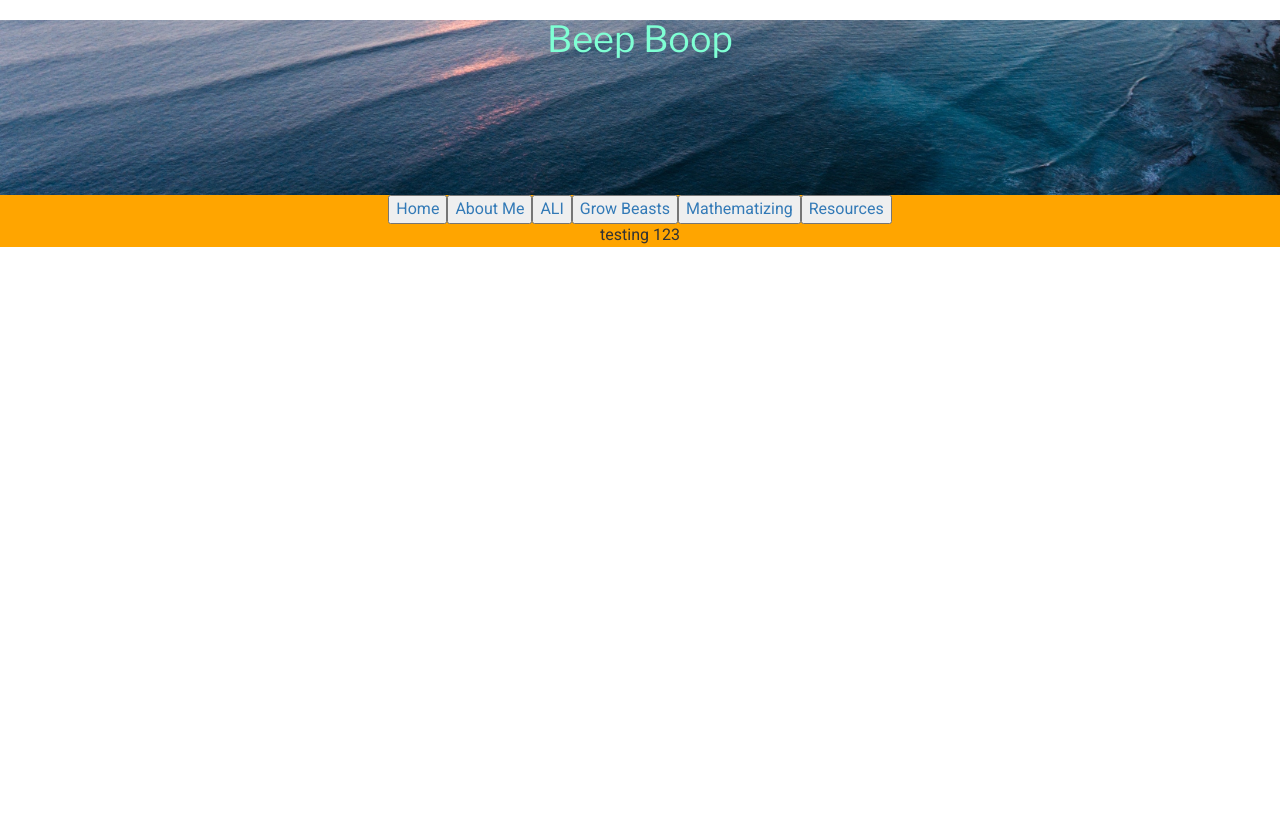
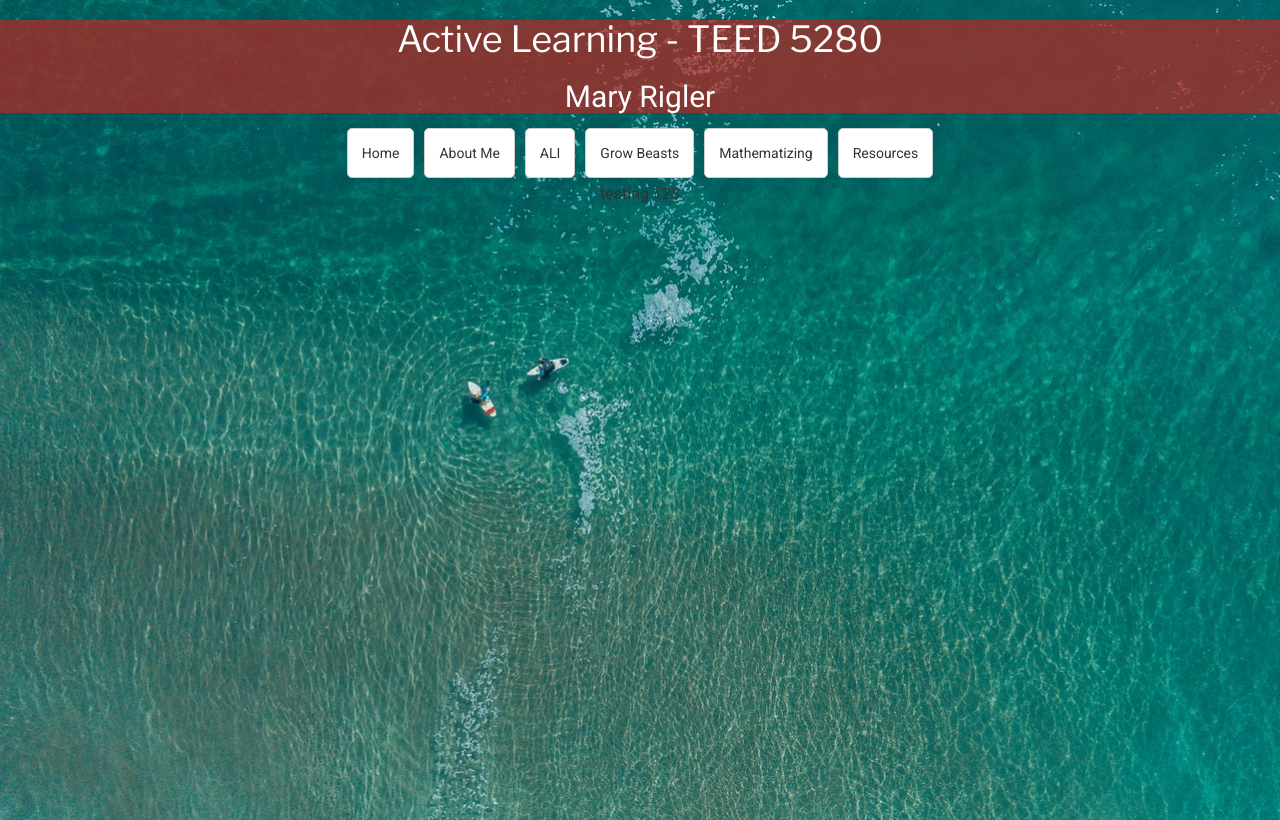
Before and after one commit to EyeRoe/Rigler-Class-Site, a React app in the folder rigler-app/: page / in a window 1280 px wide. Built offline with nearby package versions, Linux system fonts and the light colour scheme.

Commit message:
updating components

```diff
--- a/rigler-app/package.json
+++ b/rigler-app/package.json
@@ -6,7 +6,8 @@
     "react": "^16.4.1",
     "react-dom": "^16.4.1",
     "react-router-dom": "^4.3.1",
-    "react-scripts": "1.1.4"
+    "react-scripts": "1.1.4",
+    "url-loader": "^1.0.1"
   },
   "scripts": {
     "start": "react-scripts start",
--- a/rigler-app/src/App.css
+++ b/rigler-app/src/App.css
@@ -1,27 +1,38 @@
-/* html, body, #root{
+html, body, #root{
   height: 100%;
+  /* margin-top: 0; */
   background-color: orange;
-} */
+  background-image: url('assets/kayak.jpeg');
+  background-size: cover;
+}
 
 .App {
   text-align: center;
   font-size: 16px;
   font-family: 'Roboto', sans-serif;
-  background-color: orange;
+  background-color: transparent;
 }
 
 .App-header {
-  background-image: url('assets/beach.jpg');
-  background-attachment: fixed;
-  background-repeat: no-repeat;
-  background-size: contain;
-  background-color: #723910;
-  height: 175px;
+  background-color: rgba(186, 39, 32, 0.7);
+  /* height: 175px; */
   width: 100%;
 }
 
 h1{
   font-family: 'Libre Franklin', sans-serif;
-  color: aquamarine;
-  height: inherit;
+  color: #FCFDFD;
 }
+
+h2{
+  color: #FCFDFD;
+}
+
+.btn{
+  padding: 1em;
+  margin: 5px;
+  border-radius: 5px;
+}
+a{
+  color: inherit;
+}
--- a/rigler-app/src/components/ALI.js
+++ b/rigler-app/src/components/ALI.js
@@ -1,5 +1,5 @@
 import React, { Component } from 'react';
-
+import Picture from '../assets/globe.jpg';
 class ALI extends Component {
 
     render() {
@@ -7,6 +7,7 @@ class ALI extends Component {
             <div className="ALI">
                 <div>
                     <h2>Active Learning Investigation</h2>
+                    <Picture />
                     <p>we gon investimigate some learning</p>
                 </div>
             </div>
--- a/rigler-app/src/components/App.js
+++ b/rigler-app/src/components/App.js
@@ -13,7 +13,7 @@ class App extends Component {
   render() {
     return (
       <div className="App">
-        <Header text="Beep Boop" />
+        <Header />
         <Sidebar />
         <Switch>
           <Route path='/aboutme' component={AboutMe} />
--- a/rigler-app/src/components/Header.js
+++ b/rigler-app/src/components/Header.js
@@ -5,7 +5,8 @@ class Header extends Component {
     render() {
         return (
             <div className="App-header">
-                <h1>{this.props.text}</h1>
+                <h1>Active Learning - TEED 5280</h1>
+                <h2>Mary Rigler</h2>
             </div>
         )
     }
--- a/rigler-app/src/components/Sidebar.js
+++ b/rigler-app/src/components/Sidebar.js
@@ -5,12 +5,12 @@ class Sidebar extends Component {
   render() {
     return (
       <div className="App-sidebar">
-        <button><Link to='/'>Home</Link></button>
-        <button><Link to='/aboutme'>About Me</Link></button>
-        <button><Link to='/ali'>ALI</Link></button>
-        <button><Link to='/growbeasts'>Grow Beasts</Link></button>
-        <button><Link to='/mathematizing'>Mathematizing</Link></button>
-        <button><Link to='/resources'>Resources</Link></button>
+        <a class="btn btn-default"><Link to='/'>Home</Link></a>
+        <a class="btn btn-default"><Link to='/aboutme'>About Me</Link></a>
+        <a class="btn btn-default"><Link to='/ali'>ALI</Link></a>
+        <a class="btn btn-default"><Link to='/growbeasts'>Grow Beasts</Link></a>
+        <a class="btn btn-default"><Link to='/mathematizing'>Mathematizing</Link></a>
+        <a class="btn btn-default"><Link to='/resources'>Resources</Link></a>
       </div>
     )
   }
```
Also changed, not shown: rigler-app/src/assets/kayak.jpeg (added), 2 other files.
